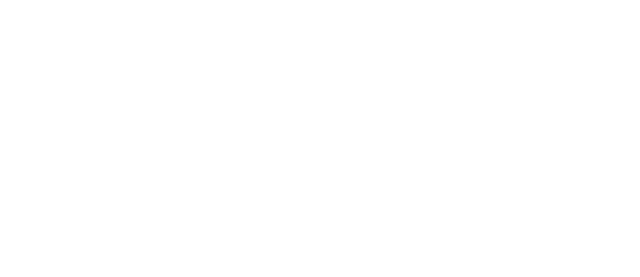
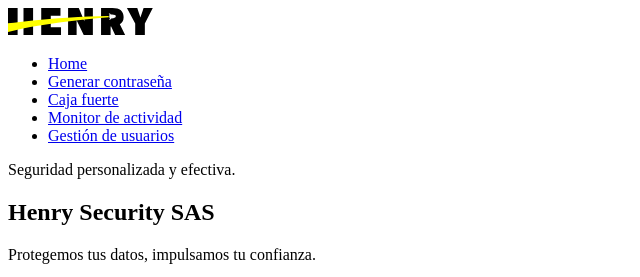
Before and after one commit to DesarroEna/PMO, a plain HTML site: page 01.HTML&CSS/index.html in a window 1280 px wide. Shown: the top 277 px of the page, without its empty margins (0-640 px from the left). Drawn offline with Linux system fonts and the light colour scheme.

Commit message:
Proyecto integrador -PMO Html (Homework)

```diff
--- a/01.HTML&CSS/index.html
+++ b/01.HTML&CSS/index.html
@@ -3,9 +3,33 @@
 <head>
     <meta charset="UTF-8">
     <meta name="viewport" content="width=device-width, initial-scale=1.0">
-    <title>Document</title>
+    <title>Asistente de seguridad</title>
 </head>
 <body>
+    <header>
+        <a href="index.html">
+            <img src="./Imagenes/LOGO HENRY.svg" alt="Logo main de la aplicación, asistente de seguridad" />
+        </a>
+        <nav>
+            <ul>
+                <li><a href="../01.HTML&CSS/index.html">Home</a></li>
+                <li><a href="../build/html/generarContrasena.html">Generar contraseña</a></li>
+                <li><a href="../build/html/cajaFuerte.html">Caja fuerte</a></li>
+                <li><a href="../build/html/monitoreoActividad.html">Monitor de actividad</a></li>
+                <li><a href="../build/html/gestionUsuarios.html">Gestión de usuarios</a></li>
+            </ul>
+        </nav>
+    </header>
 
+    <main>
+        <section>
+            <p>Seguridad personalizada y efectiva.</p>
+            <h1>Henry Security SAS</h1>
+            <p>Protegemos tus datos, impulsamos tu confianza.</p>
+        </section>
+        <section>
+            <img src="./Imagenes/LOGO PRINCIPAL.svg" alt="Esta es la imagen del main de la landing page, asistente de seguridad" />
+        </section>
+    </main>
 </body>
 </html>
```
Also changed, not shown: 01.HTML&CSS/Imagenes/LOGO HENRY.svg (added), 01.HTML&CSS/Imagenes/LOGO PRINCIPAL.svg (added).
